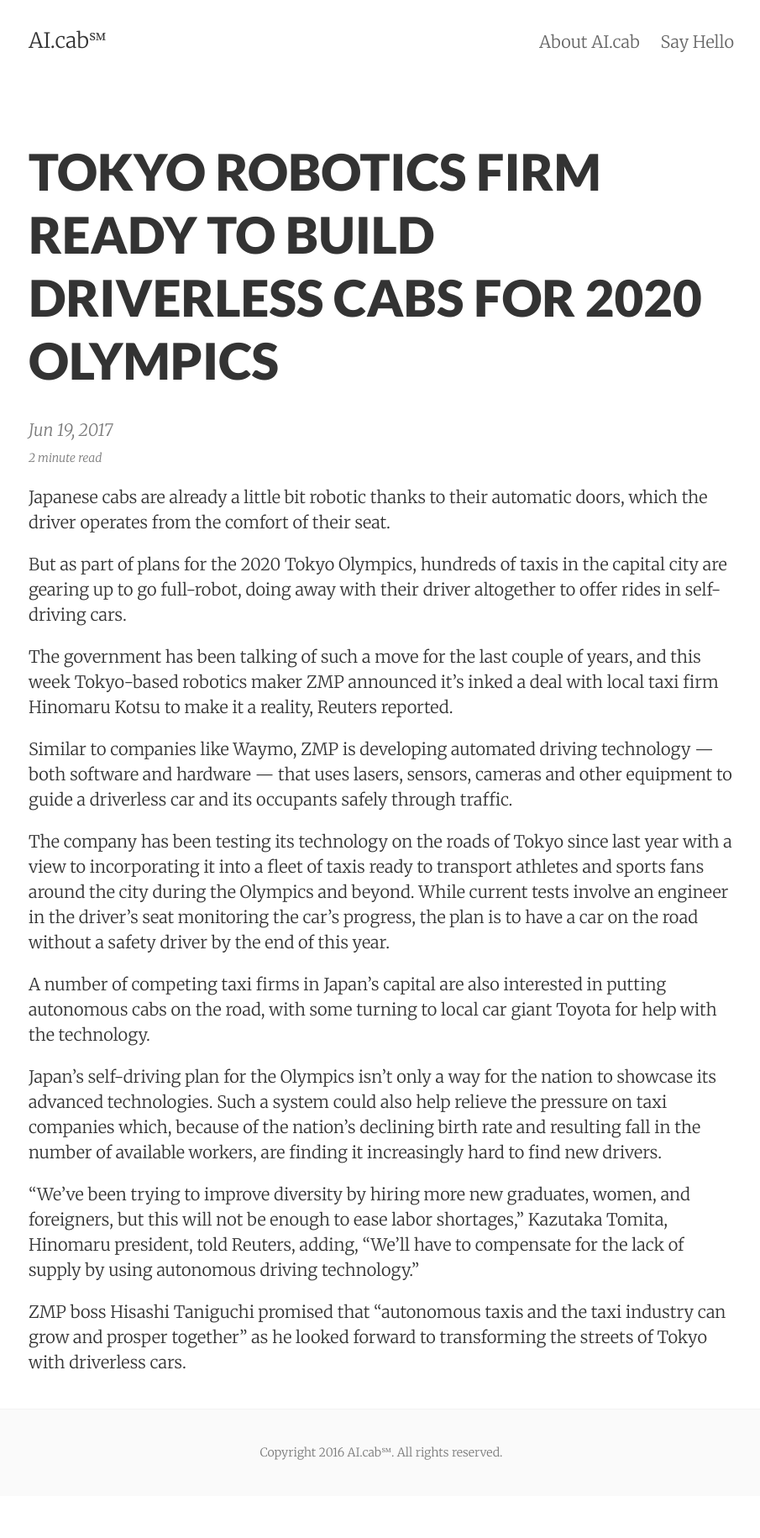
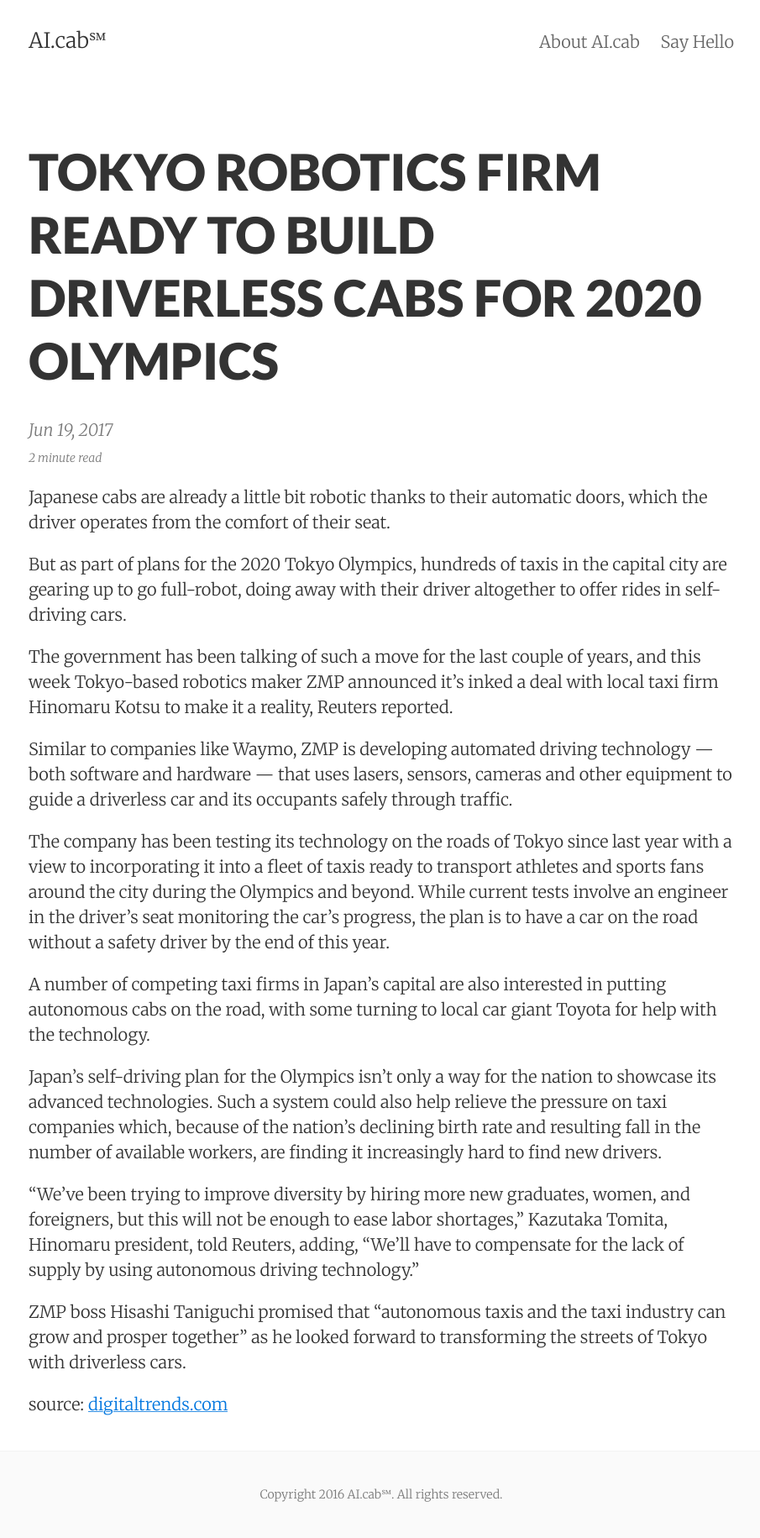
Before and after one commit to wilson0205/ai.cab, a Jekyll site: the page built from _posts/2017-06-19-tokyo-robotics-firm-ready-to-build-driverless-cabs-for-2020-olympics.markdown, in a window 1280 px wide. Shown: the whole page at 84% size, without its empty margins (186-1091 px from the left). Built offline with Jekyll 4.4.1, drawn with Linux system fonts in a browser that asks for light colours; our own code applies the rules of GitHub Pages for plain Markdown files; before the commit the page ends 1781 px from its top, so only the background shows below that.

Commit message:
Updated Tokyo Robotics Firm Ready To Build Driverless Cabs For 2020 Olympics

```diff
--- a/_posts/2017-06-19-tokyo-robotics-firm-ready-to-build-driverless-cabs-for-2020-olympics.markdown
+++ b/_posts/2017-06-19-tokyo-robotics-firm-ready-to-build-driverless-cabs-for-2020-olympics.markdown
@@ -20,3 +20,5 @@ Japan’s self-driving plan for the Olympics isn’t only a way for the nation t
 “We’ve been trying to improve diversity by hiring more new graduates, women, and foreigners, but this will not be enough to ease labor shortages,” Kazutaka Tomita, Hinomaru president, told Reuters, adding, “We’ll have to compensate for the lack of supply by using autonomous driving technology.”
 
 ZMP boss Hisashi Taniguchi promised that “autonomous taxis and the taxi industry can grow and prosper together” as he looked forward to transforming the streets of Tokyo with driverless cars.
+
+source: [digitaltrends.com](http://digitaltrends.com)
```
